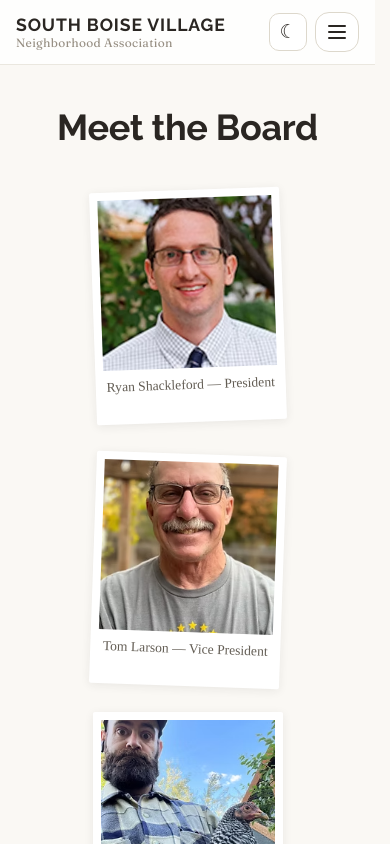
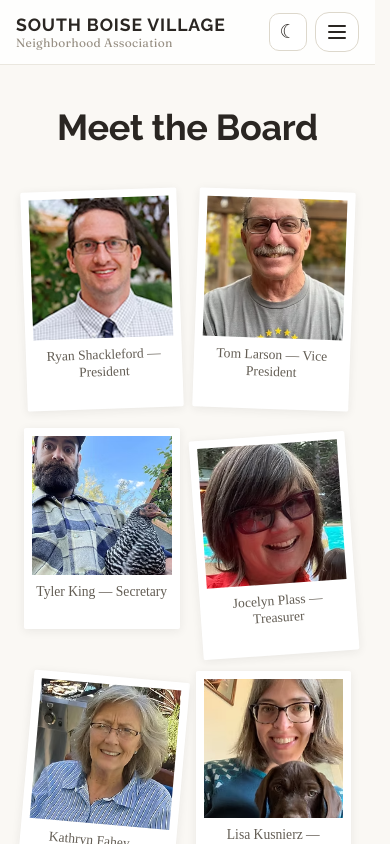
Before and after one commit to MonroeGollaher/sbvna-site, a React (Vite) app: page /board in a window 390 px wide. Shown: the top 844 px of the page. Built offline with nearby package versions, Linux system fonts and the light colour scheme.

Commit message:
update board page mobile styles

```diff
--- a/src/pages/board.jsx
+++ b/src/pages/board.jsx
@@ -40,7 +40,7 @@ export default function Board() {
   }
 
   return (
-    <div className="page-wrapper">
+    <div className="page-wrapper board-page">
       <h1 className="animate-fade-up">Meet the Board</h1>
 
       <ScrollReveal>
--- a/src/styles/board.css
+++ b/src/styles/board.css
@@ -1,3 +1,29 @@
+/* Fit two Polaroids per row on phones without changing the desktop grid. */
+@media (max-width: 767px) {
+  .board-page .polaroids {
+    display: grid;
+    grid-template-columns: repeat(2, minmax(0, 1fr));
+    justify-items: center;
+    gap: var(--space-6) var(--space-4);
+    padding-inline: var(--space-2);
+  }
+
+  .board-page .polaroid {
+    width: 100%;
+    max-width: 190px;
+    min-width: 0;
+  }
+
+  .board-page .polaroid__image {
+    height: auto;
+    aspect-ratio: 1;
+  }
+
+  .board-page .polaroid__caption {
+    overflow-wrap: anywhere;
+  }
+}
+
 /* ===== Board member modal ===== */
 .board-modal {
   max-width: 900px;
```
